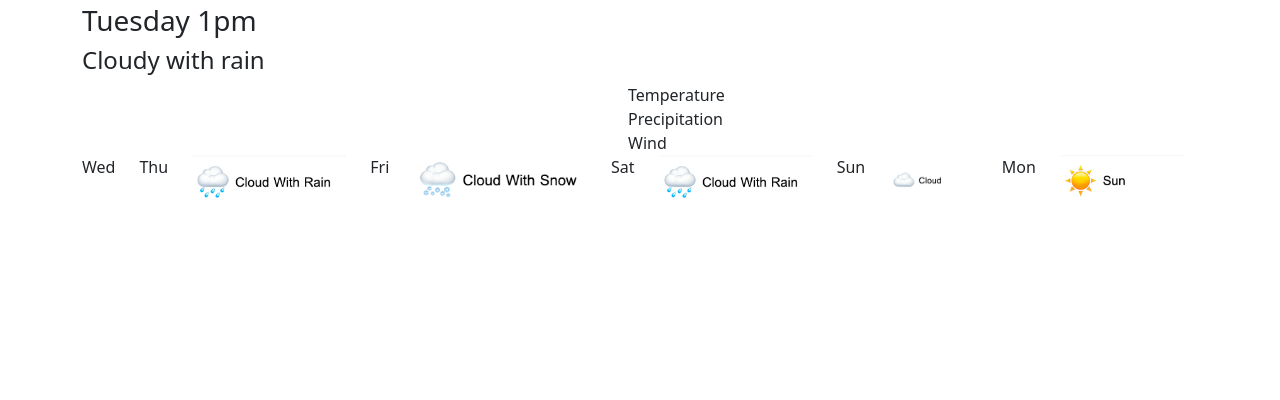
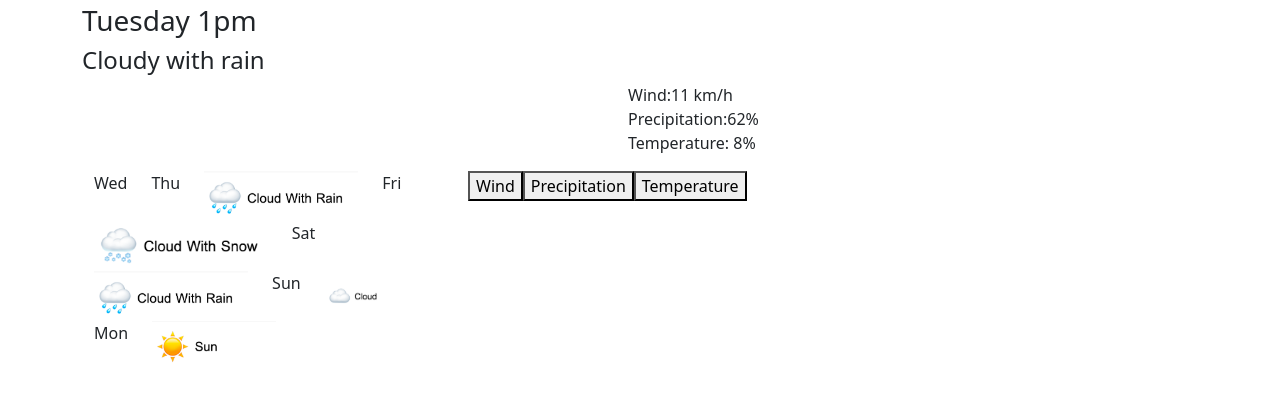
Before and after one commit to Valkimani/weather-forecast, a plain HTML site: page index.html in a window 1280 px wide. Shown: the part 50-450 px from the top of the page. Drawn offline with nearby package versions, Linux system fonts and the light colour scheme.

Commit message:
Added buttons.

```diff
--- a/index.html
+++ b/index.html
@@ -29,14 +29,30 @@
 
     <div class="row">
     <div class="col-6"></div>
-    Temperature
+    Wind:11 km/h
     <div class="col-6"></div>
-    Precipitation
+    Precipitation:62%
  <div class="col-6"></div>
-    Wind
+   Temperature: 8%
     </div>
     </div>
     </div>
+    <div class="col-7">
+        <p>
+         <button>
+        Temperature
+    </button>
+    <button>
+        Precipitation
+    </button>
+    <button>
+        Wind
+    </button>
+        </p>
+
+
+    </div>
+
         <div class="container">
        <!-- <img src="./images/cloud.png" alt="cloud"> -->
         </div>
--- a/style.css
+++ b/style.css
@@ -2,3 +2,7 @@ img{
 width:50px;
 height:50px;
 }
+button{
+    float:right;
+    margin-right: 50px;
+}
```
